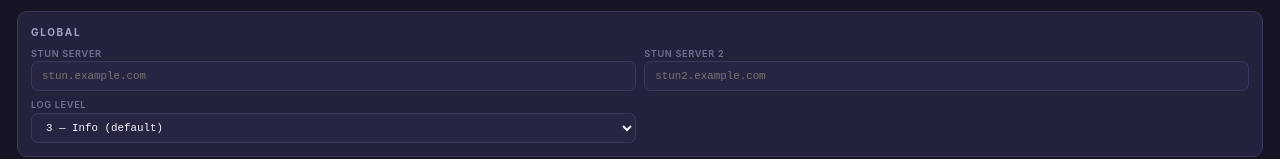
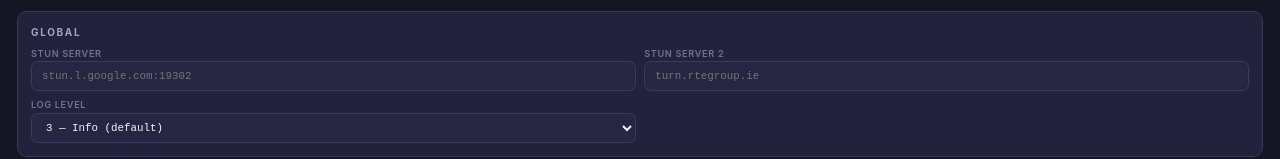
Before and after one commit to brianwynne/rtesip, a React (Vite) app in the folder frontend/: page / in a window 1280 px wide. Both pictures are taken after a click on the button "SIP". Shown: the part 142-301 px from the top of the page. Built offline with nearby package versions, Linux system fonts and the light colour scheme; no server answers.

Commit message:
Set default STUN servers: stun.l.google.com:19302, turn.rtegroup.ie
Co-Authored-By: Claude Opus 4.6 (1M context) <noreply@anthropic.com>

```diff
--- a/frontend/src/pages/SipPage.tsx
+++ b/frontend/src/pages/SipPage.tsx
@@ -219,11 +219,11 @@ export function SipPage() {
         <div className={styles.formGrid}>
           <label className={styles.field}>
             <span>STUN Server</span>
-            <input type="text" value={global.stun} onChange={(e) => updateGlobal("stun", e.target.value)} placeholder="stun.example.com" />
+            <input type="text" value={global.stun} onChange={(e) => updateGlobal("stun", e.target.value)} placeholder="stun.l.google.com:19302" />
           </label>
           <label className={styles.field}>
             <span>STUN Server 2</span>
-            <input type="text" value={global.stun2} onChange={(e) => updateGlobal("stun2", e.target.value)} placeholder="stun2.example.com" />
+            <input type="text" value={global.stun2} onChange={(e) => updateGlobal("stun2", e.target.value)} placeholder="turn.rtegroup.ie" />
           </label>
           <label className={styles.field}>
             <span>Log Level</span>
```
Also changed, not shown: 1 other file (tests, documents, lock files or other folders).
